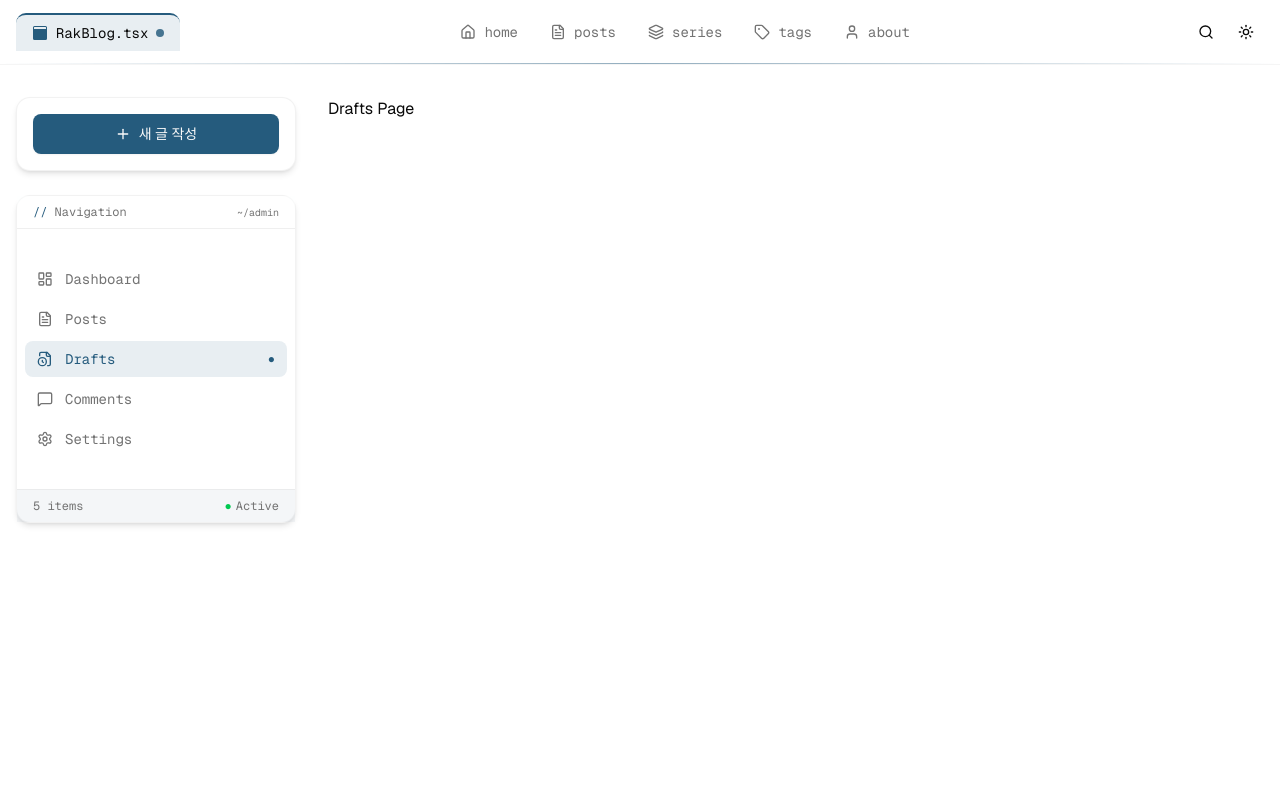
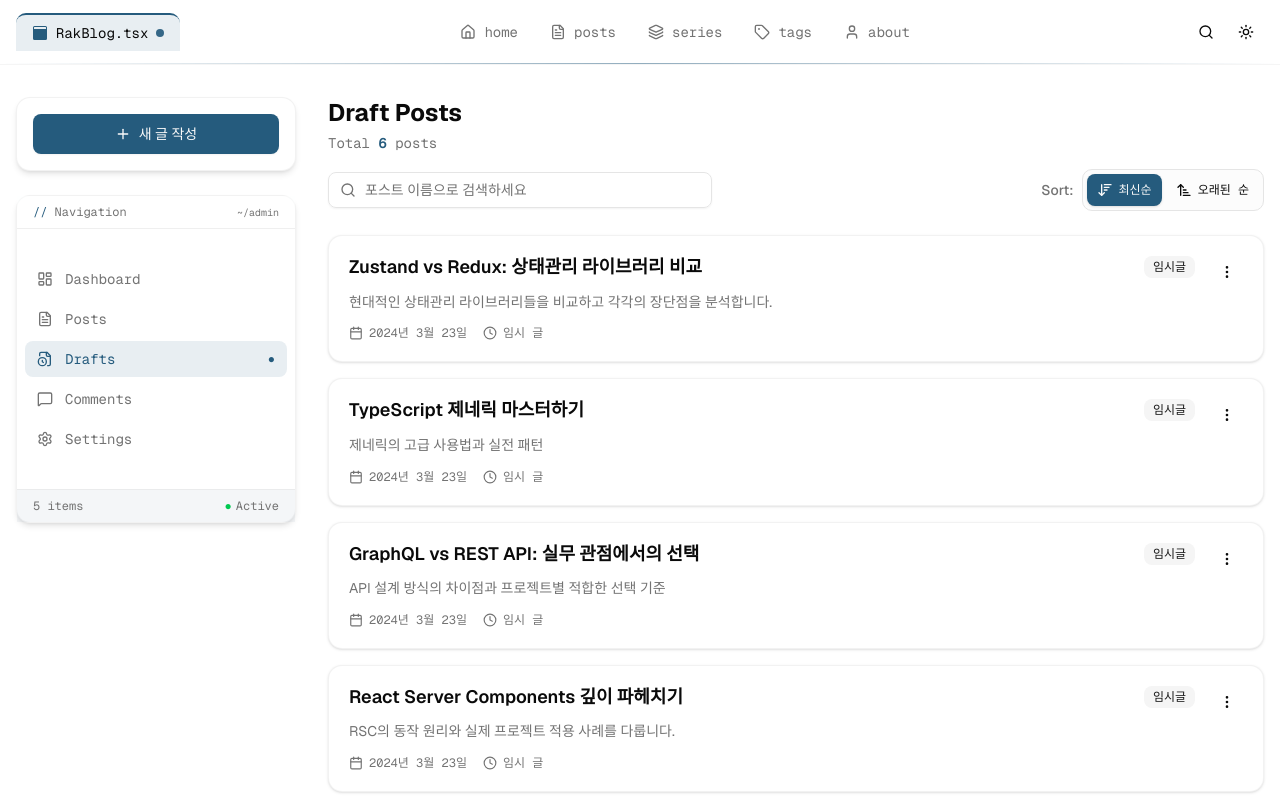
Before and after one commit to rak517/Rak-Blog, a Next.js app: page /admin/drafts in a window 1280 px wide. Shown: the top 800 px of the page. Built offline with nearby package versions, Linux system fonts and the light colour scheme.

Commit message:
:sparkles: feat: 글 관리 페이지 UI 구현

```diff
--- a/src/app/admin/drafts/page.tsx
+++ b/src/app/admin/drafts/page.tsx
@@ -1,3 +1,87 @@
-export default function Page() {
-  return <div>Drafts Page</div>;
+'use client';
+
+import { useState } from 'react';
+import { mockPosts } from '@/data/posts-data';
+import PostCard from '@/components/Admin/PostManagement/PostCard';
+import { FileClock } from 'lucide-react';
+import PostsFilter from '@/components/Admin/PostManagement/PostFilter';
+
+type SortOption = 'latest' | 'oldest' | 'views';
+
+export default function AdminDraftsPage() {
+  const [searchTerm, setSearchTerm] = useState('');
+  const [sortBy, setSortBy] = useState<SortOption>('latest');
+
+  const draftPosts = mockPosts.filter((post) => post.status === 'draft');
+
+  const filteredPosts = draftPosts.filter((post) => {
+    const matchesSearch =
+      post.title.toLowerCase().includes(searchTerm.toLowerCase()) ||
+      post.description.toLowerCase().includes(searchTerm.toLowerCase());
+    return matchesSearch;
+  });
+
+  const sortedPosts = [...filteredPosts].sort((a, b) => {
+    switch (sortBy) {
+      case 'latest':
+        return new Date(b.updatedAt).getTime() - new Date(a.updatedAt).getTime();
+      case 'oldest':
+        return new Date(a.updatedAt).getTime() - new Date(b.updatedAt).getTime();
+      default:
+        return 0;
+    }
+  });
+
+  const handlePreview = (id: string) => {
+    console.log('Preview draft:', id);
+    // TODO: Draft 미리보기 구현
+  };
+
+  const handleEdit = (id: string) => {
+    console.log('Edit draft:', id);
+    // TODO: 편집 페이지로 이동
+    // router.push(`/admin/write?id=${id}`);
+  };
+
+  const handleDelete = (id: string) => {
+    console.log('Delete draft:', id);
+    // TODO: 삭제 확인 및 처리
+    if (confirm('Are you sure you want to delete this draft?')) {
+      // 삭제 로직
+    }
+  };
+
+  return (
+    <div className='space-y-6'>
+      <PostsFilter
+        totalCount={sortedPosts.length}
+        searchTerm={searchTerm}
+        sortBy={sortBy}
+        onSearchChange={setSearchTerm}
+        onSortChange={setSortBy}
+        status='draft'
+      />
+
+      <div className='space-y-4'>
+        {sortedPosts.length > 0 ? (
+          sortedPosts.map((post) => (
+            <PostCard key={post.id} post={post} onPreview={handlePreview} onEdit={handleEdit} onDelete={handleDelete} />
+          ))
+        ) : (
+          // Empty State
+          <div className='border-border/40 animate-in fade-in-50 flex flex-col items-center justify-center rounded-lg border-2 border-dashed py-16 duration-300'>
+            <div className='bg-muted/30 mb-4 flex h-16 w-16 items-center justify-center rounded-full transition-all duration-300 hover:scale-110'>
+              <FileClock className='text-muted-foreground h-8 w-8' />
+            </div>
+            <p className='text-muted-foreground mb-1 text-lg font-medium'>
+              {searchTerm ? 'No drafts found' : 'No drafts yet'}
+            </p>
+            <p className='text-muted-foreground text-sm'>
+              {searchTerm ? 'Try adjusting your search' : 'All your work in progress will appear here'}
+            </p>
+          </div>
+        )}
+      </div>
+    </div>
+  );
 }
--- a/src/app/admin/posts/page.tsx
+++ b/src/app/admin/posts/page.tsx
@@ -1,3 +1,90 @@
-export default function Page() {
-  return <div>admin/posts Page</div>;
+'use client';
+
+import { useState } from 'react';
+import { mockPosts } from '@/data/posts-data';
+import PostCard from '@/components/Admin/PostManagement/PostCard';
+import { FileText } from 'lucide-react';
+import PostsFilter from '@/components/Admin/PostManagement/PostFilter';
+
+type SortOption = 'latest' | 'oldest' | 'views';
+
+export default function AdminPostsPage() {
+  const [searchTerm, setSearchTerm] = useState('');
+  const [sortBy, setSortBy] = useState<SortOption>('latest');
+
+  const publishedPosts = mockPosts.filter((post) => post.status === 'published');
+
+  const filteredPosts = publishedPosts.filter((post) => {
+    const matchesSearch =
+      post.title.toLowerCase().includes(searchTerm.toLowerCase()) ||
+      post.description.toLowerCase().includes(searchTerm.toLowerCase());
+    return matchesSearch;
+  });
+
+  const sortedPosts = [...filteredPosts].sort((a, b) => {
+    switch (sortBy) {
+      case 'latest':
+        return new Date(b.publishedAt!).getTime() - new Date(a.publishedAt!).getTime();
+      case 'oldest':
+        return new Date(a.publishedAt!).getTime() - new Date(b.publishedAt!).getTime();
+      case 'views':
+        return b.viewCount - a.viewCount;
+      default:
+        return 0;
+    }
+  });
+
+  // 액션 핸들러
+  const handlePreview = (id: string) => {
+    console.log('Preview post:', id);
+    // TODO: 미리보기 구현
+  };
+
+  const handleEdit = (id: string) => {
+    console.log('Edit post:', id);
+    // TODO: 편집 페이지로 이동
+    // router.push(`/admin/write?id=${id}`);
+  };
+
+  const handleDelete = (id: string) => {
+    console.log('Delete post:', id);
+    // TODO: 삭제 확인 및 처리
+    if (confirm('Are you sure you want to delete this post?')) {
+      // 삭제 로직
+    }
+  };
+
+  return (
+    <div className='space-y-6'>
+      <PostsFilter
+        totalCount={sortedPosts.length}
+        searchTerm={searchTerm}
+        sortBy={sortBy}
+        onSearchChange={setSearchTerm}
+        onSortChange={setSortBy}
+        status='published'
+      />
+
+      <div className='space-y-4'>
+        {sortedPosts.length > 0 ? (
+          sortedPosts.map((post) => (
+            <PostCard key={post.id} post={post} onPreview={handlePreview} onEdit={handleEdit} onDelete={handleDelete} />
+          ))
+        ) : (
+          // Empty State
+          <div className='border-border/40 animate-in fade-in-50 flex flex-col items-center justify-center rounded-lg border-2 border-dashed py-16 duration-300'>
+            <div className='bg-muted/30 mb-4 flex h-16 w-16 items-center justify-center rounded-full transition-all duration-300 hover:scale-110'>
+              <FileText className='text-muted-foreground h-8 w-8' />
+            </div>
+            <p className='text-muted-foreground mb-1 text-lg font-medium'>
+              {searchTerm ? 'No posts found' : 'No published posts yet'}
+            </p>
+            <p className='text-muted-foreground text-sm'>
+              {searchTerm ? 'Try adjusting your search' : 'Start by creating your first post'}
+            </p>
+          </div>
+        )}
+      </div>
+    </div>
+  );
 }
```
